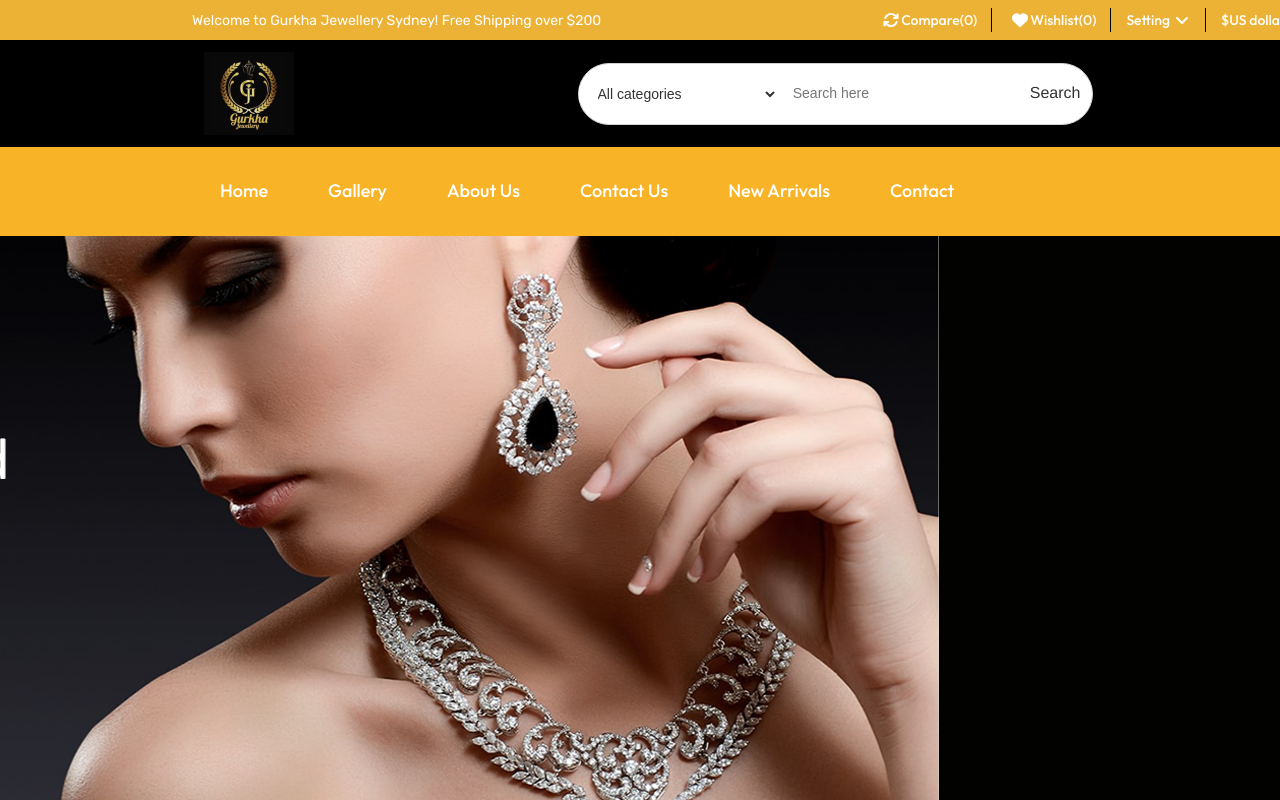
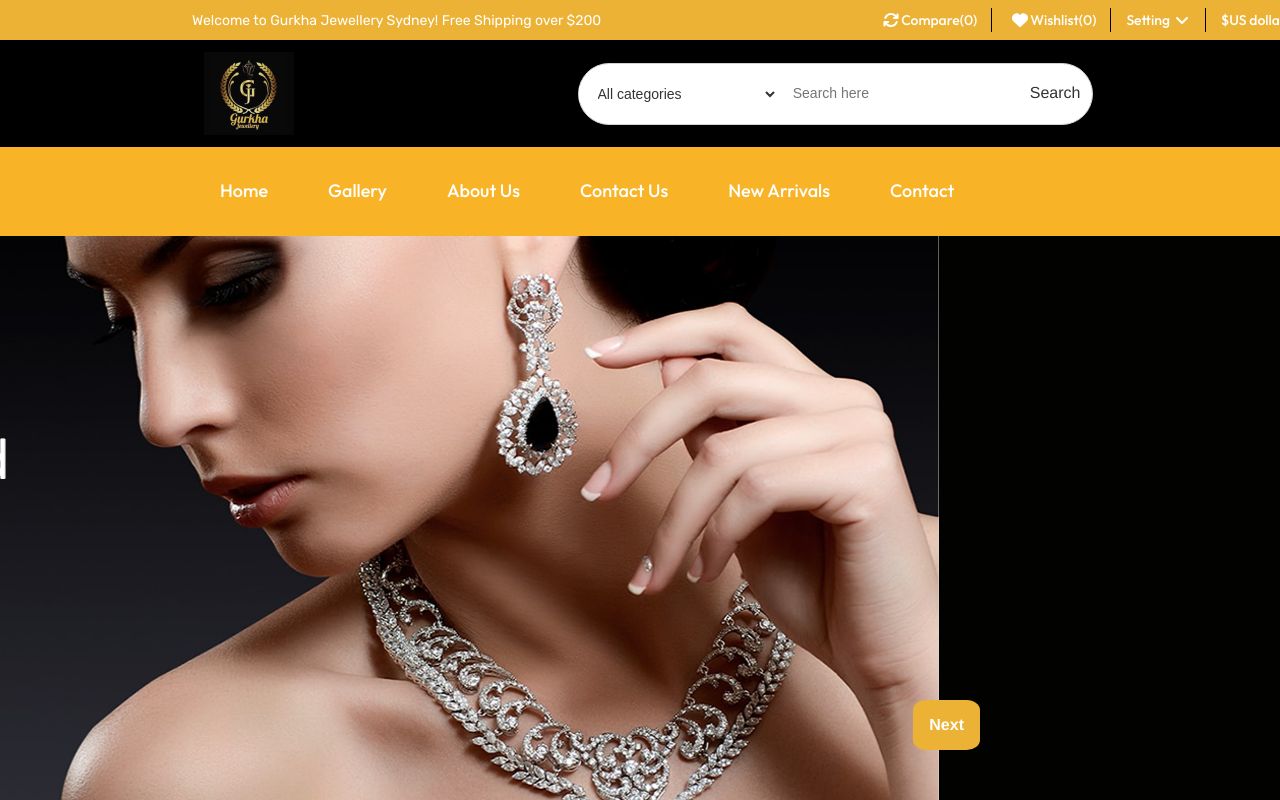
Before and after one commit to Sonu-Subedi/Webtuned_project, a React (Vite) app: page / in a window 1280 px wide. Shown: the top 800 px of the page. Built offline with nearby package versions, Linux system fonts and the light colour scheme.

Commit message:
Add styling to next button in layout section

```diff
--- a/src/assets/sass/components/_layout.scss
+++ b/src/assets/sass/components/_layout.scss
@@ -10,6 +10,7 @@ body {
   width: 100%;
   overflow: hidden;
   max-width: 1920px;
+  margin-bottom: 90px;
 }
 
 .keen-slider {
@@ -66,4 +67,15 @@ body {
 
 .nextbutton {
   text-align: right;
+  position: absolute;
+  top: 700px;
+  right: 300px;
+  cursor: pointer;
+  background-color: #ecb235;
+  color: black;
+  padding: 15px;
+  border-radius: 20%;
+  color: white;
+  font-weight: bold;
+  transition: opacity 0.3s;
 }
```
Also changed, not shown: src/assets/sass/components/_mainheader.scss (+0 -7 lines).
